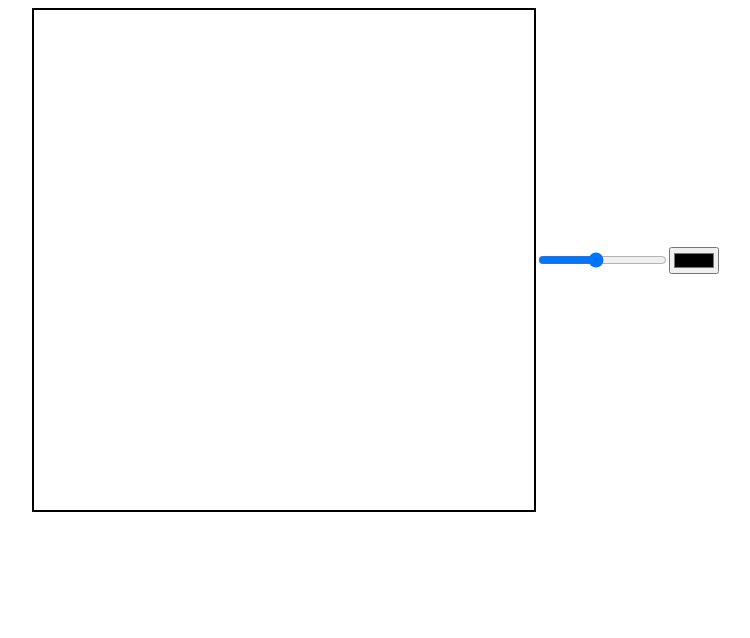
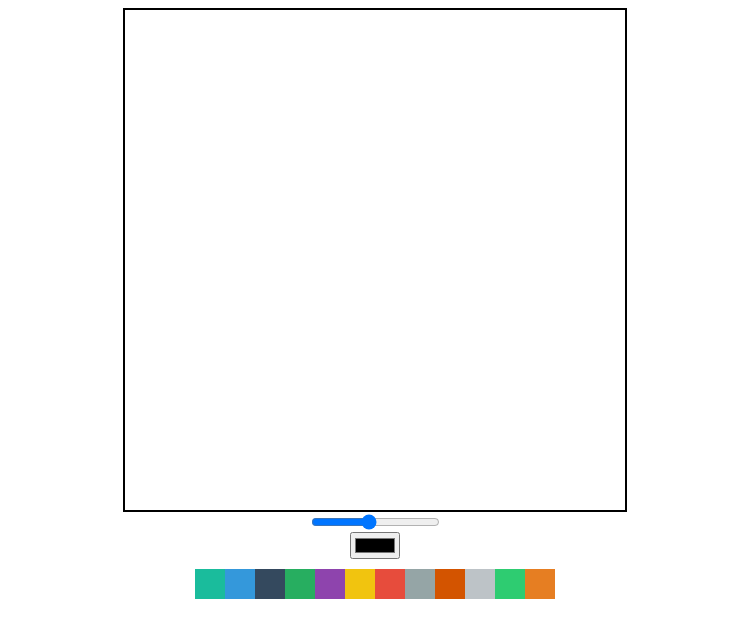
Before and after one commit to boyon99/canvas-api, a plain HTML site: page index.html in a window 1280 px wide. Shown: the whole page, without its empty margins (265-1015 px from the left). Drawn offline with Linux system fonts and the light colour scheme.

Commit message:
:memo: feat: Add color-option func
색깔 팔레트 제공

```diff
--- a/app.js
+++ b/app.js
@@ -22,6 +22,16 @@ color.addEventListener("change", onColorChange)
 function onColorChange(e){
   ctx.strokeStyle = e.target.value
   ctx.fillStyle = e.target.value
+}
+
+// color options
+const colorOptions = Array.from(document.getElementsByClassName('color-option')) // document는 배열이 아니므로 배열로 변경
+colorOptions.forEach(color=>color.addEventListener('click',onColorClick))
+
+function onColorClick(e){
+  ctx.strokeStyle = e.target.dataset.color
+  ctx.fillStyle = e.target.dataset.color
+  color.value = e.target.dataset.color
 }
 
 // palette
--- a/index.html
+++ b/index.html
@@ -12,5 +12,67 @@
   <canvas></canvas>
   <input type="range" id="line-width" max="10" min="1" value="5"/>
   <input type="color" id="color">
+  <div class="color-container">
+    <div
+      class="color-option"
+      style="background-color: #1abc9c"
+      data-color="#1abc9c"
+    ></div>
+    <div
+      class="color-option"
+      style="background-color: #3498db"
+      data-color="#3498db"
+    ></div>
+    <div
+      class="color-option"
+      style="background-color: #34495e"
+      data-color="#34495e"
+    ></div>
+    <div
+      class="color-option"
+      style="background-color: #27ae60"
+      data-color="#27ae60"
+    ></div>
+    <div
+      class="color-option"
+      style="background-color: #8e44ad"
+      data-color="#8e44ad"
+    ></div>
+    <div
+      class="color-option"
+      style="background-color: #f1c40f"
+      data-color="#f1c40f"
+    ></div>
+    <div
+      class="color-option"
+      style="background-color: #e74c3c"
+      data-color="#e74c3c"
+    ></div>
+    <div
+      class="color-option"
+      style="background-color: #95a5a6"
+      data-color="#95a5a6"
+    ></div>
+    <div
+      class="color-option"
+      style="background-color: #d35400"
+      data-color="#d35400"
+    ></div>
+    <div
+      class="color-option"
+      style="background-color: #bdc3c7"
+      data-color="#bdc3c7"
+    ></div>
+    <div
+      class="color-option"
+      style="background-color: #2ecc71"
+      data-color="#2ecc71"
+    ></div>
+    <div
+      class="color-option"
+      style="background-color: #e67e22"
+      data-color="#e67e22"
+    ></div>
+  </div>
 </body>
 </html>
--- a/styles.css
+++ b/styles.css
@@ -1,5 +1,6 @@
 body{
   display: flex;
+  flex-direction:column;
   justify-content: center;
   align-items: center;
 }
@@ -9,3 +10,14 @@ canvas {
   height: 500px;
   border: 2px solid black;
 }
+
+.color-container{
+  display: flex;
+  margin-top: 10px;
+}
+
+.color-option {
+  width:30px;
+  height: 30px;
+  cursor: pointer;
+}
```
